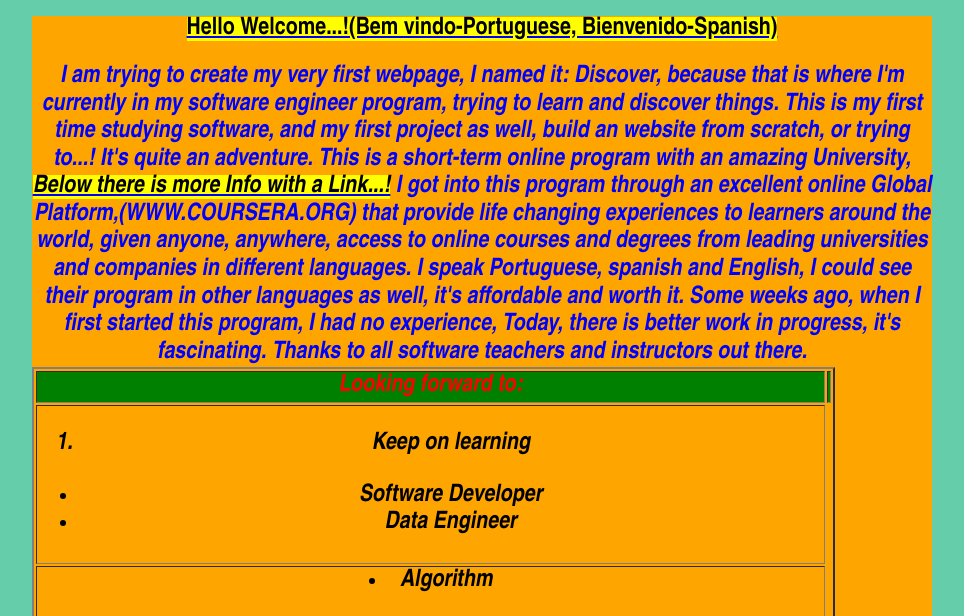
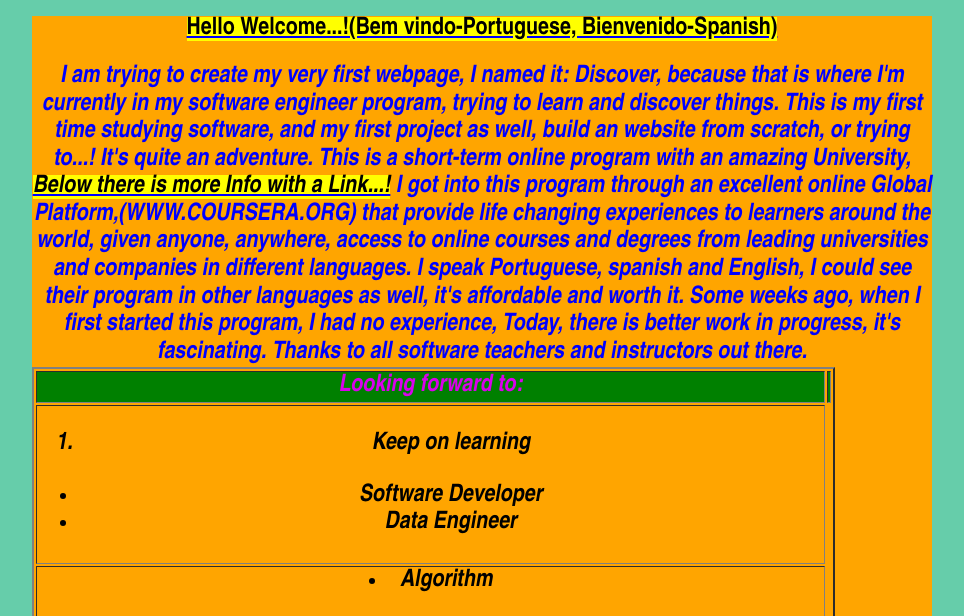
Before and after one commit to Isabellla-cyber/beginner-first-version, a plain HTML site: page index.html in a window 1280 px wide. Shown: the part 169-785 px from the top of the page, without its empty margins (158-1122 px from the left). Drawn offline with nearby package versions, Linux system fonts and the light colour scheme.

Commit message:
Update index.html

```diff
--- a/index.html
+++ b/index.html
@@ -34,7 +34,7 @@ function googleTranslateElementInit() {
      <u><mark> Hello Welcome...!(Bem vindo-Portuguese, Bienvenido-Spanish)</mark></u></h2><div</p><p><div> <h2><I> I am trying to create my very first webpage, I named it: Discover, because that is where I'm currently in my software engineer program, trying to learn and discover things. This is my first time studying software, and my first project as well, build an website from scratch, or trying to...! It's quite an adventure. This is a short-term online program with an amazing University,<u><mark> Below there is more Info with a Link...!</mark></u>  I got into this program through an excellent online Global Platform,(<b>WWW.COURSERA.ORG</b>) that provide life changing experiences to learners around the world, given anyone, anywhere, access to online courses and degrees from leading universities and companies in different languages. I speak Portuguese, spanish and English, I could see their program in other languages as well, it's affordable and worth it. Some weeks ago, when I first started this program, I had no experience, Today, there is better work in progress, it's fascinating. Thanks to all software teachers and instructors out there.
      <table border="2">
    <tr bgcolor="green">
-                  <th><font color="red">Looking forward to: </font>
+                  <th><font color="dark red">Looking forward to: </font>
                   <th>
                     </tr>
                     <tr style="color: black">
```
